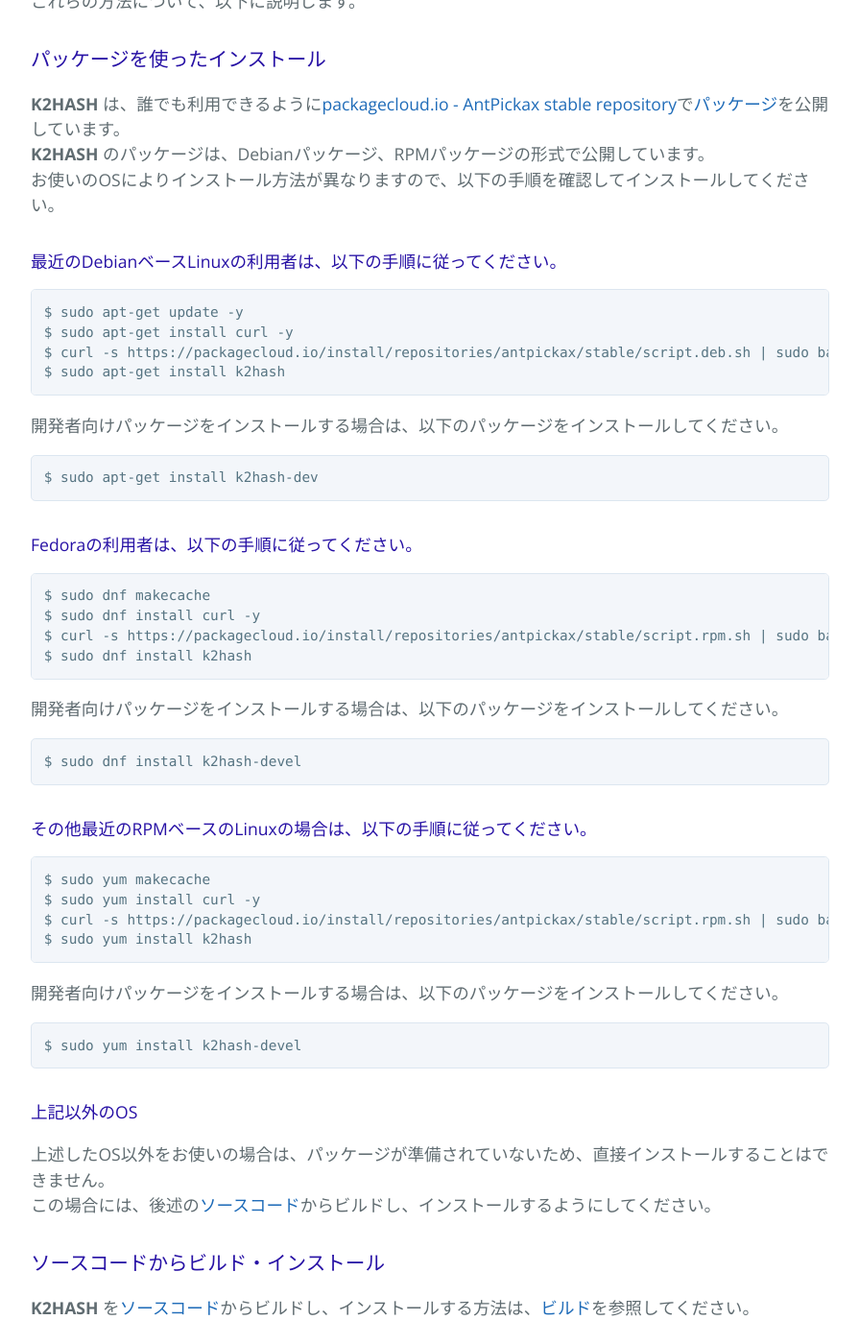
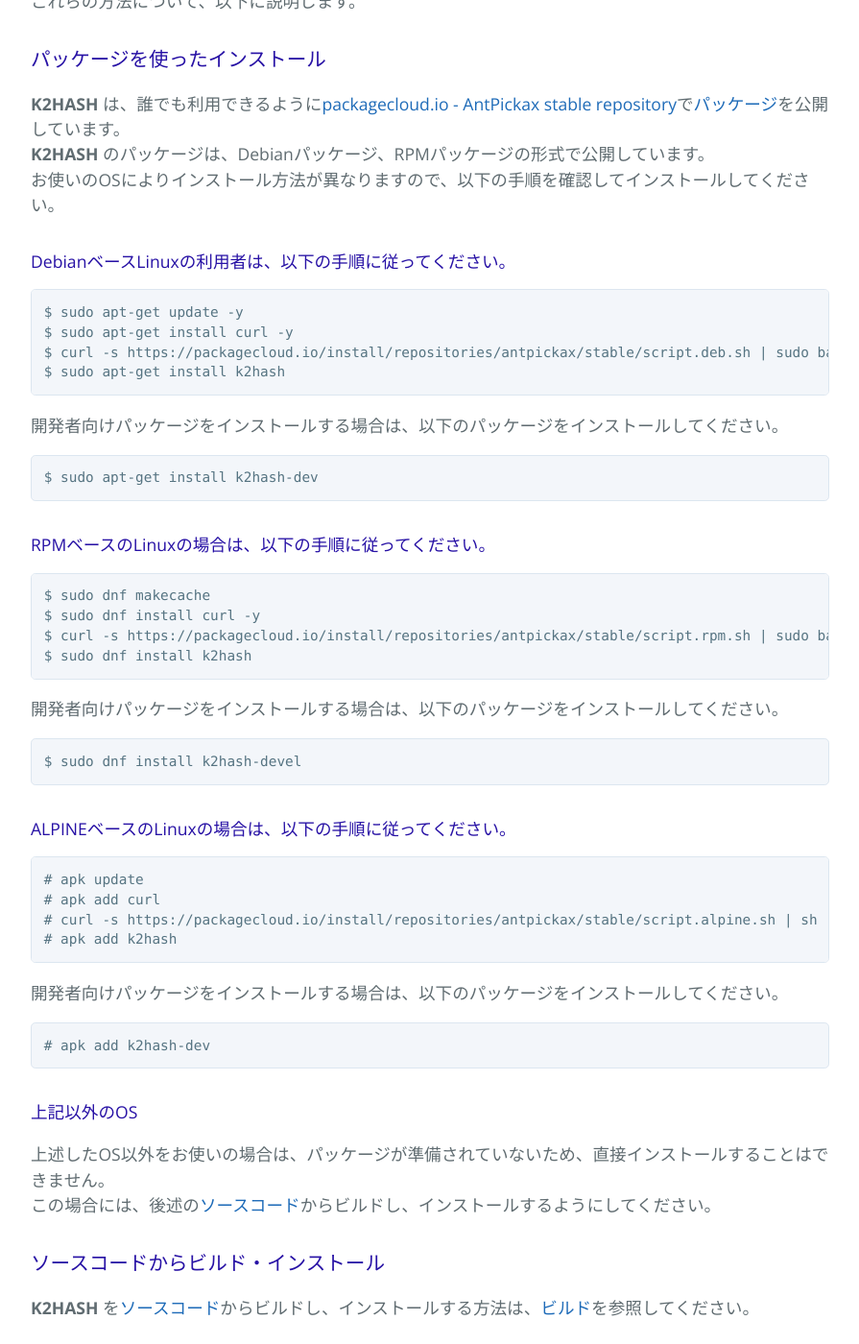
Before and after one commit to yahoojapan/k2hash, a Jekyll site: the page built from usageja.md, in a window 1280 px wide and 1400 px high, scrolled down 548 px. Shown: the whole window at 96% size, without its empty margins (192-1087 px from the left). Built offline with Jekyll 4.4.1, drawn with Linux system fonts in a browser that asks for light colours.

Commit message:
[gh-pages] Updated usage pages

````diff
--- a/usageja.md
+++ b/usageja.md
@@ -28,7 +28,7 @@
 **K2HASH** のパッケージは、Debianパッケージ、RPMパッケージの形式で公開しています。
 お使いのOSによりインストール方法が異なりますので、以下の手順を確認してインストールしてください。
 
-#### 最近のDebianベースLinuxの利用者は、以下の手順に従ってください。
+#### DebianベースLinuxの利用者は、以下の手順に従ってください。
 ```
 $ sudo apt-get update -y
 $ sudo apt-get install curl -y
@@ -40,7 +40,7 @@
 $ sudo apt-get install k2hash-dev
 ```
 
-#### Fedoraの利用者は、以下の手順に従ってください。
+#### RPMベースのLinuxの場合は、以下の手順に従ってください。
 ```
 $ sudo dnf makecache
 $ sudo dnf install curl -y
@@ -52,16 +52,16 @@
 $ sudo dnf install k2hash-devel
 ```
 
-#### その他最近のRPMベースのLinuxの場合は、以下の手順に従ってください。
+#### ALPINEベースのLinuxの場合は、以下の手順に従ってください。
 ```
-$ sudo yum makecache
-$ sudo yum install curl -y
-$ curl -s https://packagecloud.io/install/repositories/antpickax/stable/script.rpm.sh | sudo bash
-$ sudo yum install k2hash
+# apk update
+# apk add curl
+# curl -s https://packagecloud.io/install/repositories/antpickax/stable/script.alpine.sh | sh
+# apk add k2hash
 ```
 開発者向けパッケージをインストールする場合は、以下のパッケージをインストールしてください。
 ```
-$ sudo yum install k2hash-devel
+# apk add k2hash-dev
 ```
 
 #### 上記以外のOS
````
Also changed, not shown: usage.md (+8 -8 lines).
